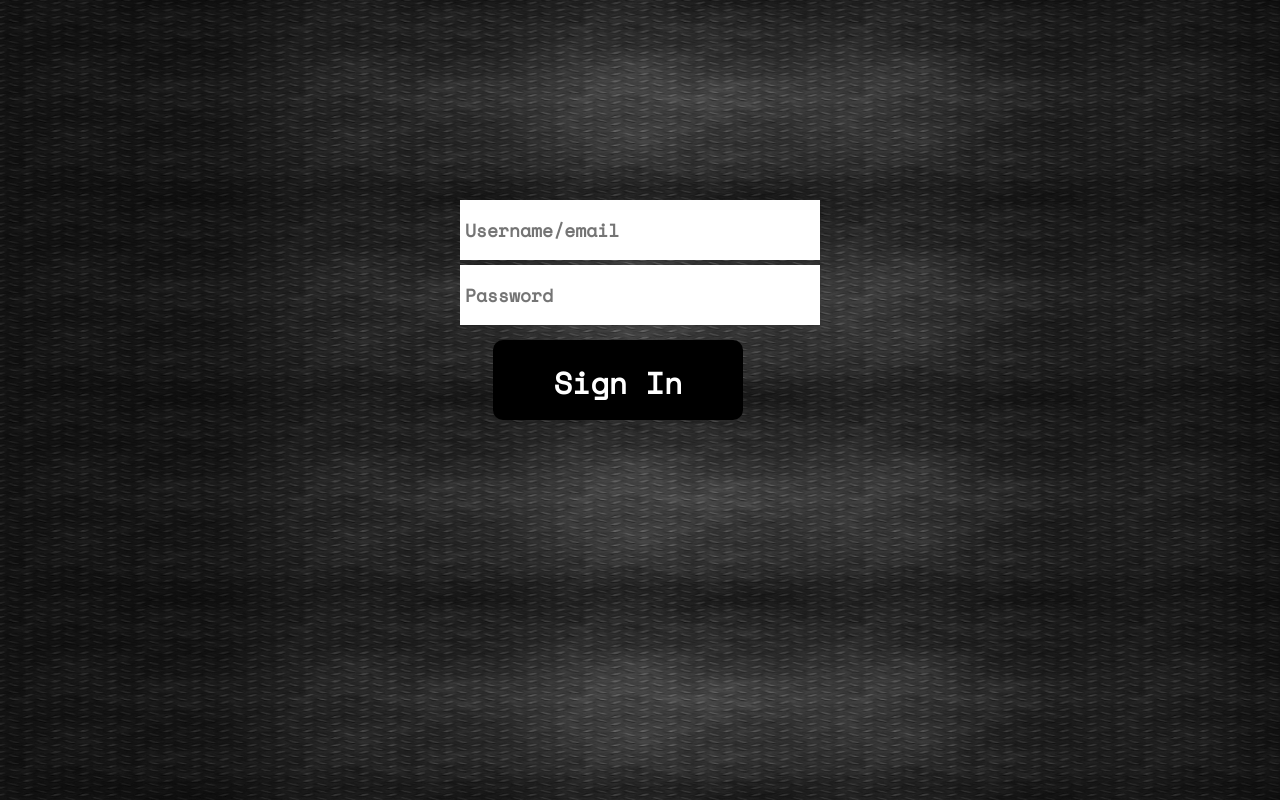
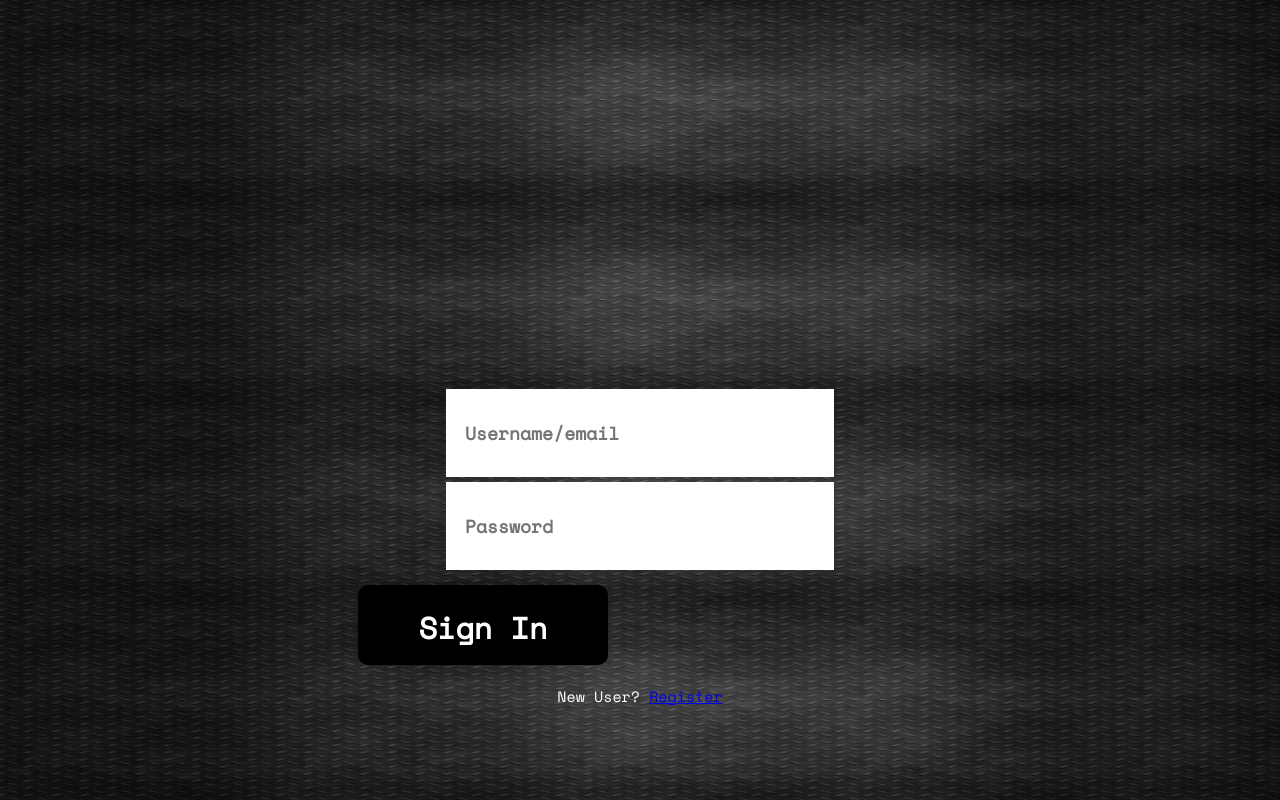
Before and after one commit to isugars/Senior-Project, a PHP site: page /Senior-Project/ in a window 1280 px wide. Run offline with PHP 8.4, Linux system fonts and the light colour scheme.

Commit message:
added menu favicon

```diff
--- a/index.html
+++ b/index.html
@@ -3,9 +3,10 @@
 <head>
     <meta charset="UTF-8">
     <title>Sign In</title>
-    <link rel="stylesheet" type="text/css" href="signin.css">
+    <link rel="stylesheet" type="text/css" href="login.css">
     <link href="https://fonts.googleapis.com/css?family=Space+Mono" rel="stylesheet" type="text/css">
     <link rel=icon href=Images/favicon.ico>
+    <link rel=icon href=Images/menu.ico>
 </head>
 <body>
 <div class="content">
@@ -19,6 +20,7 @@
                         <div class="signinbut form-toggle-button hvr-grow" id="signin" ><input type="submit" value="Sign In"></div>
                     </div>
                 </fieldset>
+                <p class="register">New User? <a href="login.php">Register</a> </p>
             </form>
         </div>
     </div>
--- a/signin.css
+++ b/login.css
@@ -2,69 +2,50 @@
     margin: 0;
     padding: 0;
 }
-
 html {
-    font-family: 'Space Mono', monospace;
-    font-size: 16px;
     background-size: cover;
     background: url("Images/banner.jpg") repeat-y;
+    margin: auto;
 }
+
 
 .content {
     width: 100%;
-    max-width: 1000px;
-    min-height: 400px;
+    margin: auto;
     height: auto;
-    margin-right: auto;
-    margin-left: auto;
 }
 
 .form {
-    height: 150px;
+    position: relative;
     color: white;
     text-align: center;
-    margin-top: 20%;
+    margin-top: 30%;
+    padding: 5px;
+    align-content: center;
 }
 
-.user{
-    height: auto;
-    border-radius: 5px;
-}
-
-.passwd{
-    height: auto;
-    margin: 5px;
-}
-
-input{
+form input{
     height: 50px;
     width: 350px;
-    padding: 5px;
+    align-items: center;
+    padding: 1.5%;
     font-family: 'Space Mono', monospace;
     font-size: 18px;
     font-weight: bold;
     border: none;
 }
 
-.signin {
-    height: auto;
-    padding: 5px;
-    width: 635px;
-    margin-right: auto;
-    margin-left: auto;
-}
-
 .signinbuttons {
     width: 620px;
     height: 110px;
-    align-items: flex-end;
+    align-items: center;
     margin-left: auto;
     margin-right: auto;
     float: left;
 }
 
 /*https://github.com/IanLunn/Hover/blob/master/README.md*/
-/* Grow */
+
 .hvr-grow {
     display: inline-block;
     vertical-align: middle;
@@ -75,7 +56,7 @@ input{
     transition-duration: 0.3s;
     transition-property: transform;
 }
-
+/* Grow */
 .hvr-grow:hover,
 .hvr-grow:focus,
 .hvr-grow:active {
@@ -105,10 +86,10 @@ input{
     margin-left: 17px;
     margin-right: 17px;
 }
+
 .signinbut:hover {
     background: #484848;
 }
-
 .signinbuttons input {
     height: 55px;
     width: 220px;
@@ -116,3 +97,19 @@ input{
     background-color: transparent;
     font-size: 30px;
 }
+
+form .register{
+    font-family: 'Space Mono', monospace;
+    font-size: 15px;
+    margin: auto;
+}
+
+.passwd{
+    height: auto;
+    margin: 5px;
+}
+
+.user{
+    height: auto;
+    border-radius: 5px;
+}
```
Also changed, not shown: login.php (+14 -32 lines).
